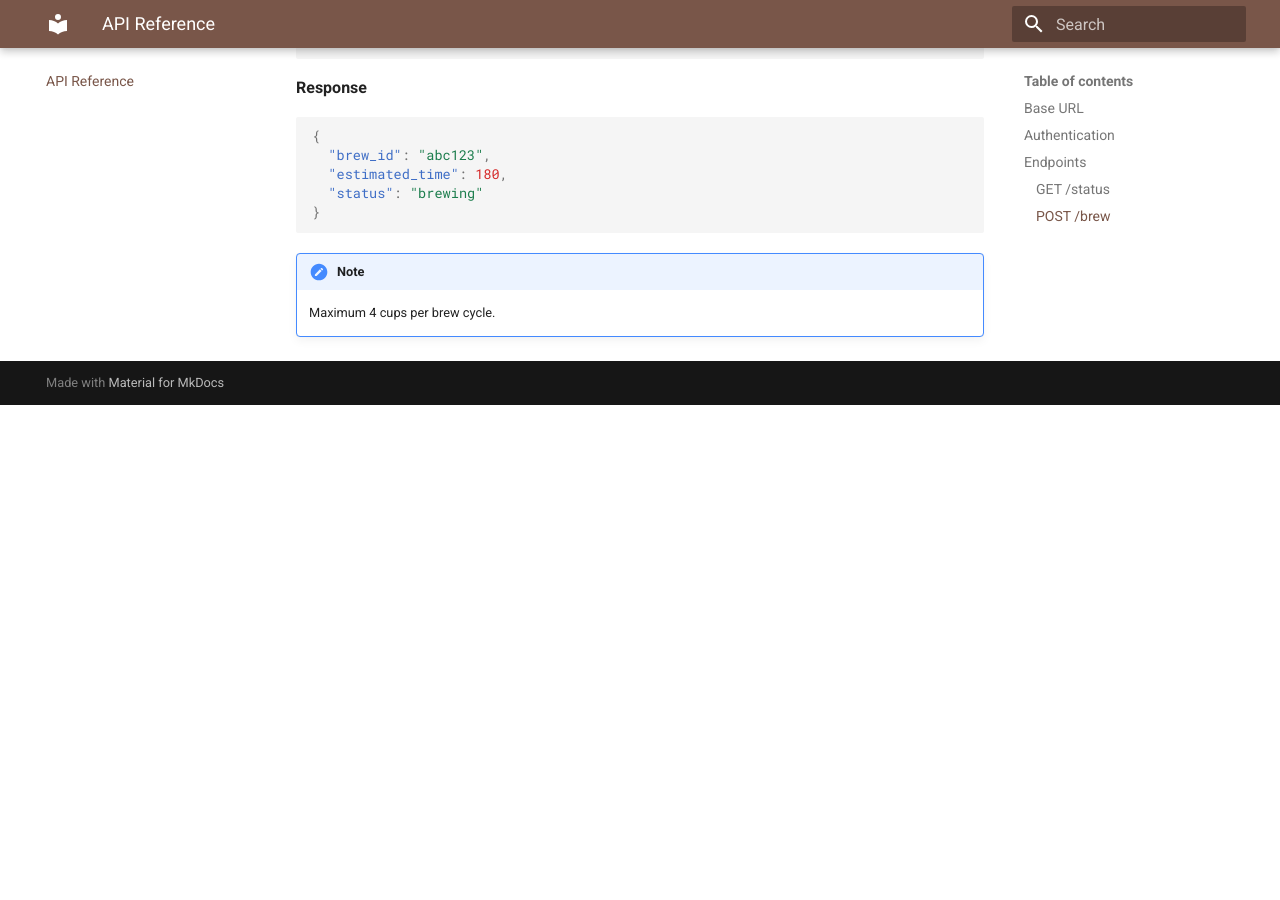
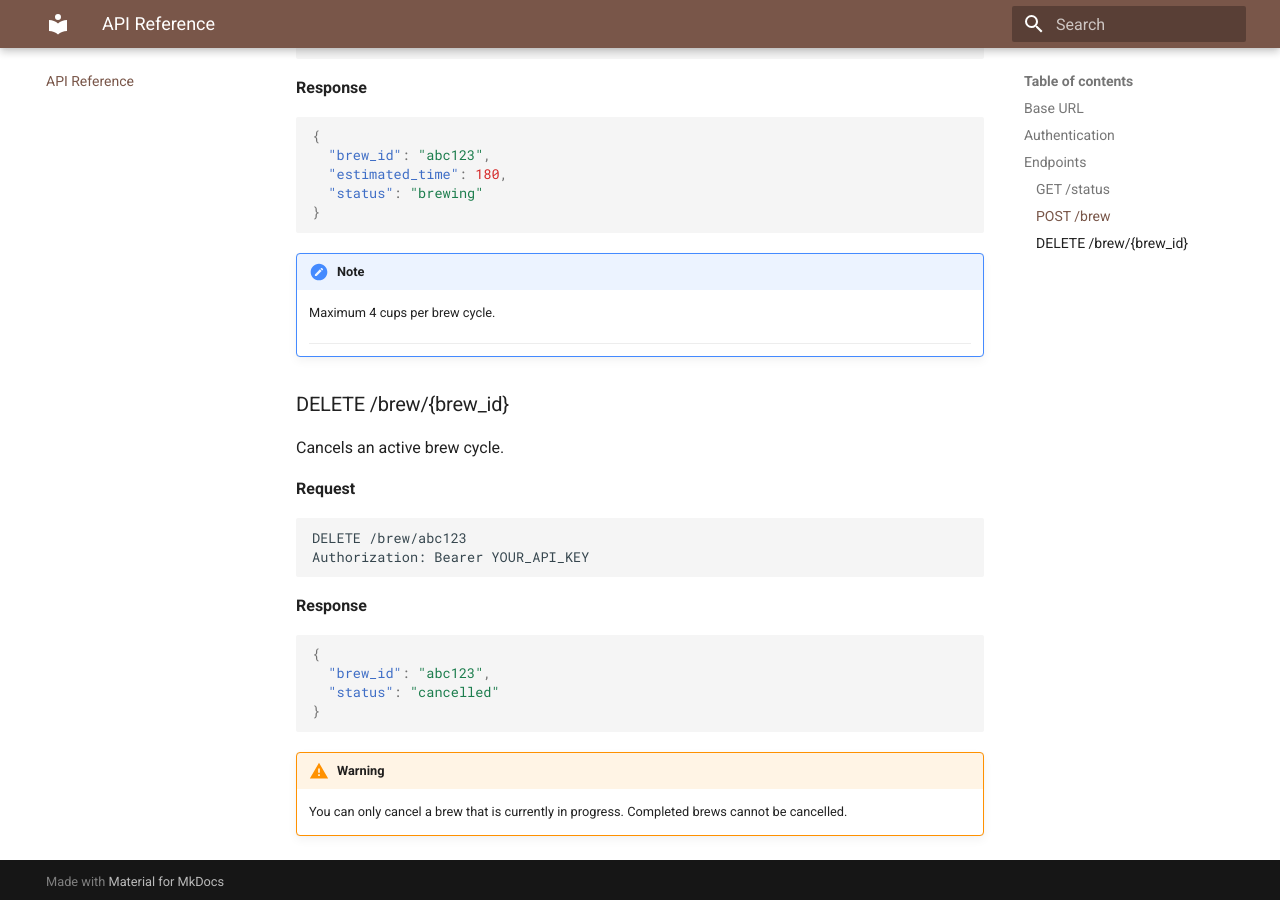
Before and after one commit to RuxShining/technical-writing-portfolio, an MkDocs documentation site: the page built from docs/api-reference.md, in a window 1280 px wide and 900 px high, scrolled down 1528 px. Built offline with MkDocs 1.6.1 and Material for MkDocs 9.7.7, drawn with Linux system fonts in a browser that asks for light colours; before the commit the page ends 1933 px from its top, so only the background shows below that.

Commit message:
Add DELETE /brew endpoint to API reference

````diff
--- a/docs/api-reference.md
+++ b/docs/api-reference.md
@@ -74,3 +74,28 @@ Content-Type: application/json
 
 !!! note
     Maximum 4 cups per brew cycle.
+
+    ---
+
+### DELETE /brew/{brew_id}
+
+Cancels an active brew cycle.
+
+**Request**
+
+```http
+DELETE /brew/abc123
+Authorization: Bearer YOUR_API_KEY
+```
+
+**Response**
+
+```json
+{
+  "brew_id": "abc123",
+  "status": "cancelled"
+}
+```
+
+!!! warning
+    You can only cancel a brew that is currently in progress. Completed brews cannot be cancelled.
````
Also changed, not shown: site/index.html, site/search/search_index.json.
